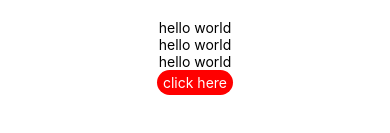
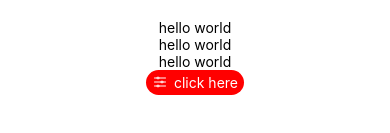
Before and after one commit to HlaingMinThan/React-Native-Basic, a React Native app: screen / in a window 390 px wide. Shown: the part 365-498 px from the top of the page. Built offline with nearby package versions, Linux system fonts and the light colour scheme.

Commit message:
using svg in react native example

```diff
--- a/App.jsx
+++ b/App.jsx
@@ -1,6 +1,7 @@
 import React from 'react'
 import { Alert } from 'react-native';
 import { View, Text, StyleSheet, Pressable } from 'react-native'
+import IconSetting from './IconSetting';
 
 const styles = StyleSheet.create({
   container: {
@@ -13,9 +14,12 @@ const styles = StyleSheet.create({
     paddingVertical: 4,
     backgroundColor: "red",
     borderRadius: 50,
+    display: "flex",
+    flexDirection: "row"
   },
   btnText: {
-    color: 'white'
+    color: 'white',
+    marginLeft: 6
   }
 });
 
@@ -37,6 +41,7 @@ export default function App() {
       </Text>
 
       <Pressable style={styles.button} onPress={pressHandler}>
+        <IconSetting width={16} height={16} color="white"></IconSetting>
         <Text style={styles.btnText}>click here</Text>
       </Pressable>
     </View>
@@ -45,3 +50,7 @@ export default function App() {
 //notes
 //react native's components has no classname props,need to handle with css module
 //react native's View component already applied display flex and default flex direction is column
+
+
+//using svgs
+//convert normal svg to react expo svg using https://react-svgr.com/playground/?native=true&typescript=true
--- /dev/null
+++ b/IconSetting.jsx
@@ -0,0 +1,20 @@
+import * as React from "react"
+import Svg, { Path } from "react-native-svg"
+const IconSetting = (props) => (
+    <Svg
+        xmlns="http://www.w3.org/2000/svg"
+        fill="none"
+        stroke="currentColor"
+        strokeWidth={1.5}
+        className="w-6 h-6"
+        viewBox="0 0 24 24"
+        {...props}
+    >
+        <Path
+            strokeLinecap="round"
+            strokeLinejoin="round"
+            d="M10.5 6h9.75M10.5 6a1.5 1.5 0 1 1-3 0m3 0a1.5 1.5 0 1 0-3 0M3.75 6H7.5m3 12h9.75m-9.75 0a1.5 1.5 0 0 1-3 0m3 0a1.5 1.5 0 0 0-3 0m-3.75 0H7.5m9-6h3.75m-3.75 0a1.5 1.5 0 0 1-3 0m3 0a1.5 1.5 0 0 0-3 0m-9.75 0h9.75"
+        />
+    </Svg>
+)
+export default IconSetting
--- a/package.json
+++ b/package.json
@@ -12,7 +12,8 @@
     "expo": "~48.0.11",
     "expo-status-bar": "~1.4.4",
     "react": "18.2.0",
-    "react-native": "0.71.6"
+    "react-native": "0.71.6",
+    "react-native-svg": "13.4.0"
   },
   "devDependencies": {
     "@babel/core": "^7.20.0"
```
Also changed, not shown: 1 other file (tests, documents, lock files or other folders).
